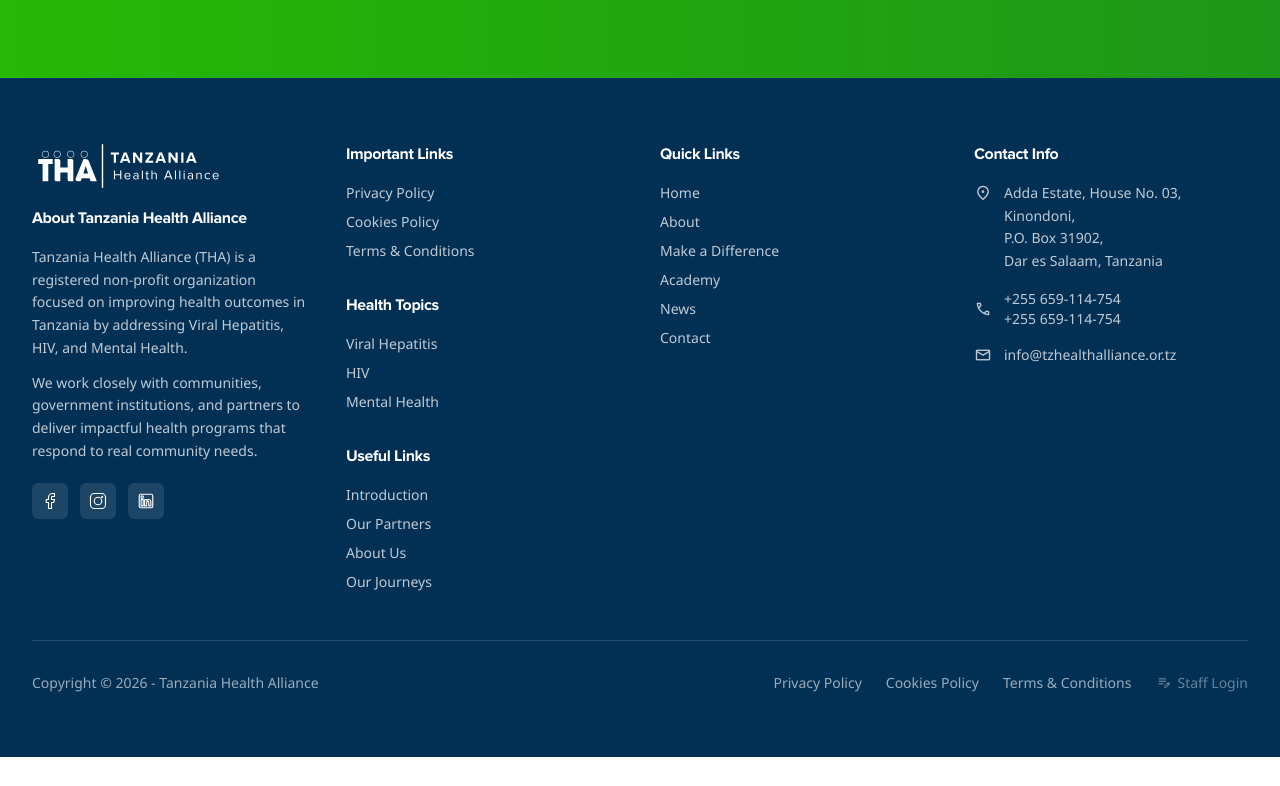
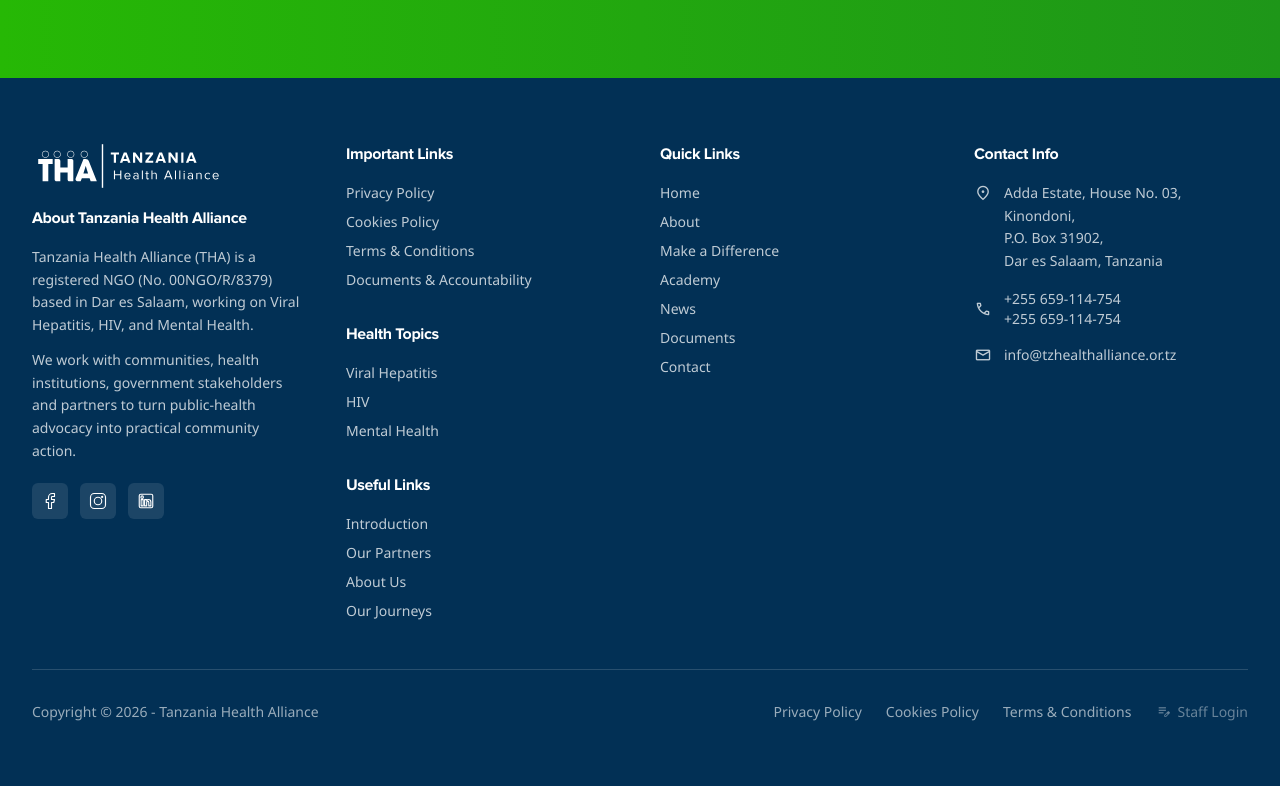
Before and after one commit to zayqu/tha-website, a React (Vite) app: page / in a window 1280 px wide. Shown: the part 5171-5957 px from the top of the page. Before the commit the page ends 5928 px from the top, so only its background shows below. Built offline with nearby package versions, Linux system fonts and the light colour scheme; no server answers; a web font is replaced by a local one.

Commit message:
copy: surface THA registration and accountability

```diff
--- a/src/components/Footer.jsx
+++ b/src/components/Footer.jsx
@@ -26,10 +26,10 @@ export const Footer = () => {
                 About Tanzania Health Alliance
               </h4>
               <p className="text-sm text-white/75 leading-relaxed mb-3">
-                Tanzania Health Alliance (THA) is a registered non-profit organization focused on improving health outcomes in Tanzania by addressing Viral Hepatitis, HIV, and Mental Health.
+                Tanzania Health Alliance (THA) is a registered NGO (No. 00NGO/R/8379) based in Dar es Salaam, working on Viral Hepatitis, HIV, and Mental Health.
               </p>
               <p className="text-sm text-white/75 leading-relaxed mb-5">
-                We work closely with communities, government institutions, and partners to deliver impactful health programs that respond to real community needs.
+                We work with communities, health institutions, government stakeholders and partners to turn public-health advocacy into practical community action.
               </p>
               <div className="flex gap-3">
                 <a
@@ -71,6 +71,7 @@ export const Footer = () => {
                 <li><Link to="/privacy" className="text-sm text-white/75 hover:text-secondary transition">Privacy Policy</Link></li>
                 <li><Link to="/cookies" className="text-sm text-white/75 hover:text-secondary transition">Cookies Policy</Link></li>
                 <li><Link to="/terms" className="text-sm text-white/75 hover:text-secondary transition">Terms &amp; Conditions</Link></li>
+                <li><Link to="/documents" className="text-sm text-white/75 hover:text-secondary transition">Documents &amp; Accountability</Link></li>
               </ul>
 
               <h4 className="text-base font-bold font-heading tracking-tight mt-8 mb-4 text-white">
@@ -104,6 +105,7 @@ export const Footer = () => {
                 <li><Link to="/make-a-difference" className="text-sm text-white/75 hover:text-secondary transition">Make a Difference</Link></li>
                 <li><Link to="/academy" className="text-sm text-white/75 hover:text-secondary transition">Academy</Link></li>
                 <li><Link to="/news" className="text-sm text-white/75 hover:text-secondary transition">News</Link></li>
+                <li><Link to="/documents" className="text-sm text-white/75 hover:text-secondary transition">Documents</Link></li>
                 <li><Link to="/contact" className="text-sm text-white/75 hover:text-secondary transition">Contact</Link></li>
               </ul>
             </div>
```
